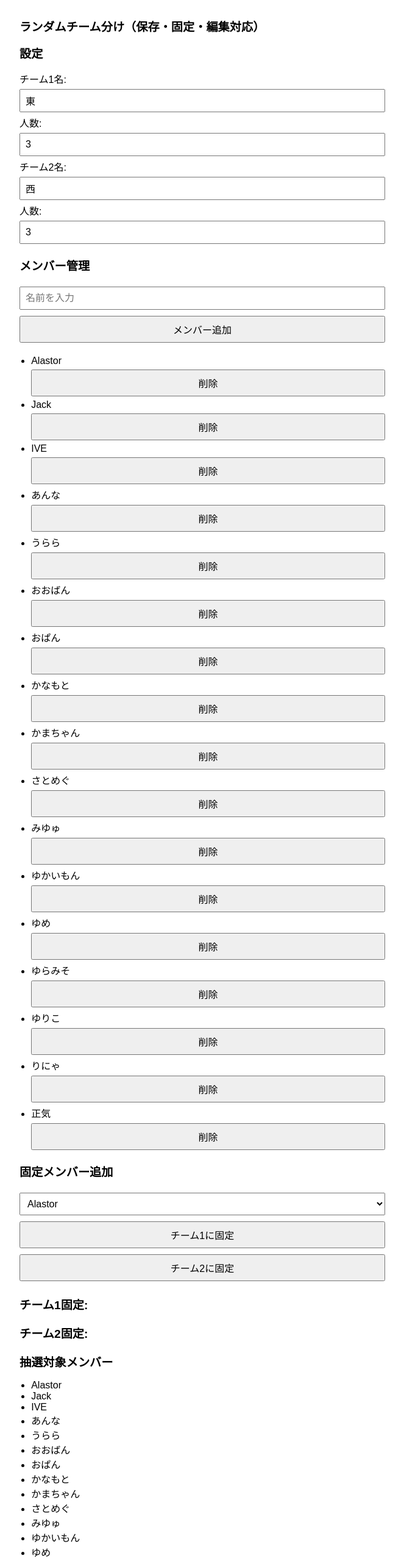
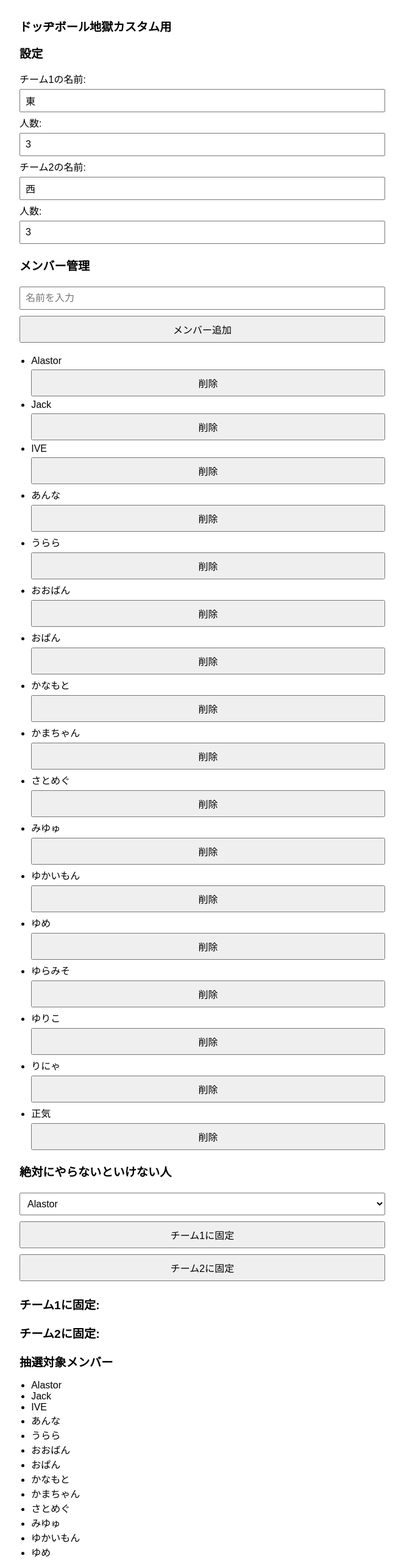
Before and after one commit to urara-drsp/team-splitter, a plain HTML site: page index.html in a window 1280 px wide. Shown: the top 2560 px of the page at 61% size, without its empty margins (308-971 px from the left). Drawn offline with Linux system fonts and the light colour scheme.

Commit message:
Add files via upload

```diff
--- a/index.html
+++ b/index.html
@@ -38,13 +38,13 @@
     </style>
 </head>
 <body>
-    <h1>ランダムチーム分け（保存・固定・編集対応）</h1>
+    <h1>ドッヂボール地獄カスタム用</h1>
 
     <div class="section">
         <h2>設定</h2>
-        チーム1名: <input type="text" id="team1Name" value="東">
+        チーム1の名前: <input type="text" id="team1Name" value="東">
         人数: <input type="number" id="team1Size" value="3" min="1"><br>
-        チーム2名: <input type="text" id="team2Name" value="西">
+        チーム2の名前: <input type="text" id="team2Name" value="西">
         人数: <input type="number" id="team2Size" value="3" min="1">
     </div>
 
@@ -56,13 +56,13 @@
     </div>
 
     <div class="section">
-        <h2>固定メンバー追加</h2>
+        <h2>絶対にやらないといけない人</h2>
         <select id="fixedSelector"></select>
         <button onclick="addFixedName(1)">チーム1に固定</button>
         <button onclick="addFixedName(2)">チーム2に固定</button>
-        <h3>チーム1固定:</h3>
+        <h3>チーム1に固定:</h3>
         <ul id="fixedList1"></ul>
-        <h3>チーム2固定:</h3>
+        <h3>チーム2に固定:</h3>
         <ul id="fixedList2"></ul>
     </div>
 
```
